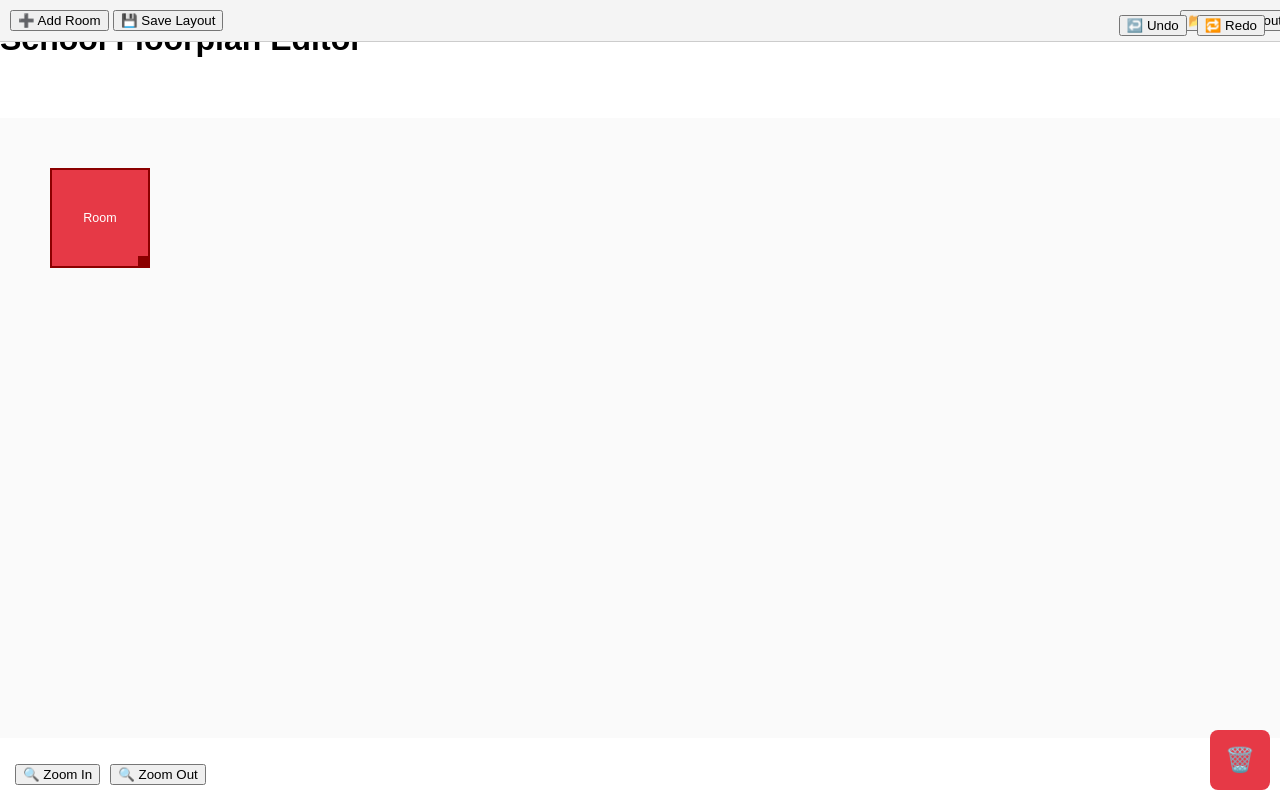
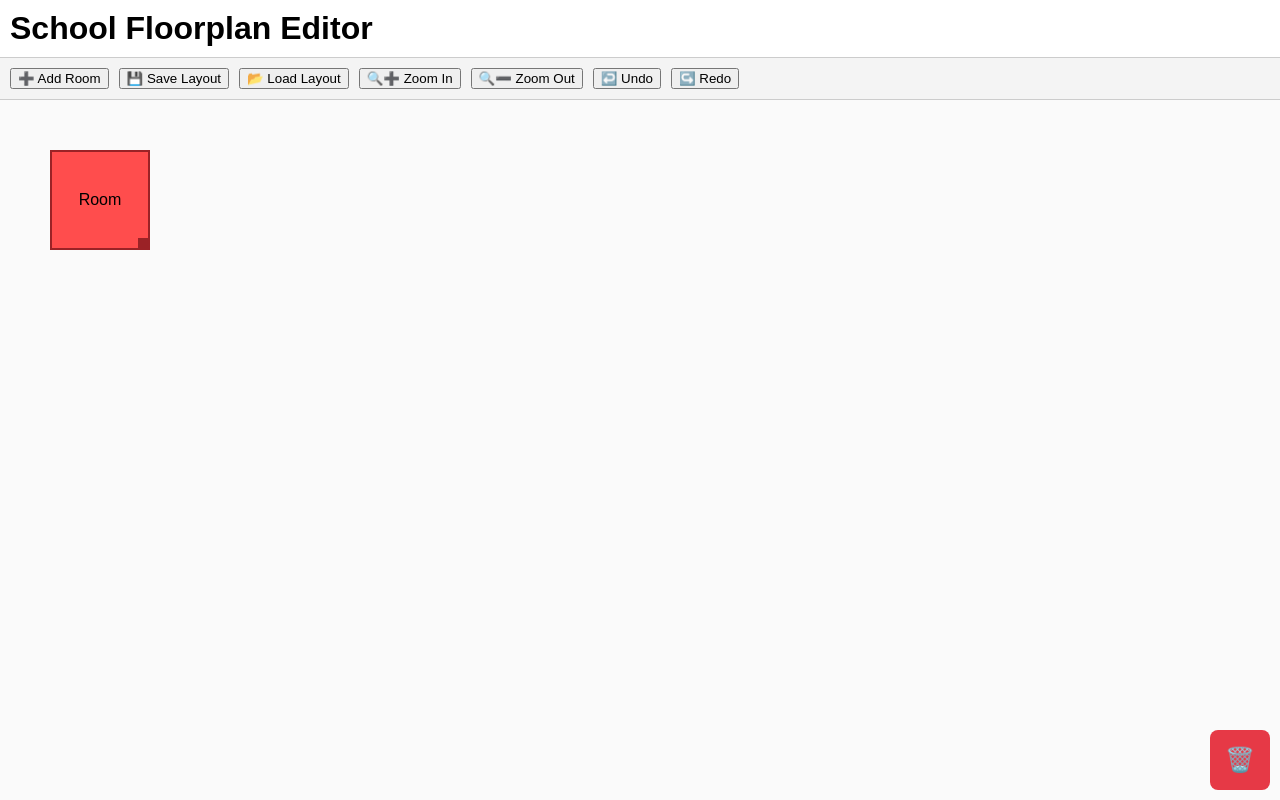
Before and after one commit to mrslymore/schooldiagram, a plain HTML site: page index.html in a window 1280 px wide. Both pictures are taken after a click on the button "➕ Add Room". Drawn offline with Linux system fonts and the light colour scheme.

Commit message:
Update index.html

```diff
--- a/index.html
+++ b/index.html
@@ -10,32 +10,38 @@
       margin: 0;
       padding: 0;
     }
+    h1 {
+      margin: 0;
+      padding: 10px;
+      background: #fff;
+      border-bottom: 1px solid #ccc;
+    }
     #toolbar {
+      display: flex;
+      flex-wrap: wrap;
+      gap: 10px;
       padding: 10px;
       background: #f4f4f4;
       border-bottom: 1px solid #ccc;
-      display: flex;
-      justify-content: space-between;
       align-items: center;
-      position: fixed;
-      top: 0;
-      width: 100%;
-      z-index: 1000;
+    }
+    #floorplan-container {
+      width: 100vw;
+      height: calc(100vh - 100px);
+      overflow: auto;
+      background-color: #fafafa;
+      position: relative;
     }
     #floorplan {
-      width: 100%;
-      height: calc(85vh - 60px); /* Adjusted to account for toolbar height */
+      width: 3000px;
+      height: 2000px;
       position: relative;
-      background-color: #fafafa;
-      overflow: hidden;
-      margin-top: 60px; /* Added space for toolbar */
       transform-origin: top left;
-      transition: transform 0.2s ease;
     }
     .room {
       position: absolute;
-      background-color: #e63946; /* red color */
-      border: 2px solid #8b0000;
+      background-color: #ff4d4d;
+      border: 2px solid #9b2226;
       box-sizing: border-box;
       cursor: move;
       padding: 5px;
@@ -45,15 +51,12 @@
       align-items: center;
       text-align: center;
       white-space: nowrap;
-      font-size: calc(10px + 0.3vw);
-      max-width: 100%;
-      max-height: 100%;
-      color: white;
+      font-size: 16px;
     }
     .resizer {
       width: 10px;
       height: 10px;
-      background: #8b0000;
+      background: #9b2226;
       position: absolute;
       right: 0;
       bottom: 0;
@@ -74,63 +77,65 @@
       border-radius: 8px;
       z-index: 999;
     }
-    #zoom-controls {
-      display: flex;
-      position: fixed;
-      bottom: 10px;
-      left: 10px;
-      z-index: 1000;
-    }
-    #zoom-controls button {
-      margin: 5px;
-    }
-    #undo-redo-controls {
-      display: flex;
-      position: fixed;
-      top: 10px;
-      right: 10px;
-      z-index: 1000;
-    }
-    #undo-redo-controls button {
-      margin: 5px;
-    }
-    #fileInput {
-      display: none;
-    }
   </style>
 </head>
 <body>
   <h1>School Floorplan Editor</h1>
   <div id="toolbar">
-    <div>
-      <button onclick="addRoom()">➕ Add Room</button>
-      <button onclick="saveLayout()">💾 Save Layout</button>
-    </div>
-    <div>
-      <button onclick="loadLayout()">📂 Load Layout</button>
-    </div>
+    <button onclick="addRoom()">➕ Add Room</button>
+    <button onclick="saveLayout()">💾 Save Layout</button>
+    <button onclick="loadLayout()">📂 Load Layout</button>
+    <input type="file" id="fileInput" accept=".json" style="display:none" />
+    <button onclick="zoomIn()">🔍➕ Zoom In</button>
+    <button onclick="zoomOut()">🔍➖ Zoom Out</button>
+    <button onclick="undo()">↩️ Undo</button>
+    <button onclick="redo()">↪️ Redo</button>
   </div>
-  <div id="zoom-controls">
-    <button onclick="zoomIn()">🔍 Zoom In</button>
-    <button onclick="zoomOut()">🔍 Zoom Out</button>
+  <div id="floorplan-container">
+    <div id="floorplan"></div>
   </div>
-  <div id="undo-redo-controls">
-    <button onclick="undo()">↩️ Undo</button>
-    <button onclick="redo()">🔁 Redo</button>
-  </div>
-  <div id="floorplan"></div>
   <div id="trash">🗑️</div>
-
-  <!-- Hidden file input -->
-  <input type="file" id="fileInput" />
 
   <script>
     const floorplan = document.getElementById('floorplan');
     const trash = document.getElementById('trash');
+    const fileInput = document.getElementById('fileInput');
     let scale = 1;
+    let history = [];
+    let historyIndex = -1;
 
-    let undoStack = [];
-    let redoStack = [];
+    function recordHistory() {
+      const snapshot = floorplan.innerHTML;
+      history = history.slice(0, historyIndex + 1);
+      history.push(snapshot);
+      historyIndex++;
+    }
+
+    function undo() {
+      if (historyIndex > 0) {
+        historyIndex--;
+        floorplan.innerHTML = history[historyIndex];
+        reattachListeners();
+      }
+    }
+
+    function redo() {
+      if (historyIndex < history.length - 1) {
+        historyIndex++;
+        floorplan.innerHTML = history[historyIndex];
+        reattachListeners();
+      }
+    }
+
+    function zoomIn() {
+      scale += 0.1;
+      floorplan.style.transform = `scale(${scale})`;
+    }
+
+    function zoomOut() {
+      scale = Math.max(0.1, scale - 0.1);
+      floorplan.style.transform = `scale(${scale})`;
+    }
 
     function addRoom(data = null) {
       const room = document.createElement('div');
@@ -158,8 +163,8 @@
       window.addEventListener('mousemove', (e) => {
         if (!isDragging) return;
         const floorRect = floorplan.getBoundingClientRect();
-        let newLeft = e.clientX - floorRect.left - dragOffsetX;
-        let newTop = e.clientY - floorRect.top - dragOffsetY;
+        let newLeft = (e.clientX - floorRect.left - dragOffsetX) / scale;
+        let newTop = (e.clientY - floorRect.top - dragOffsetY) / scale;
 
         const snapMargin = 10;
         const roomW = room.offsetWidth;
@@ -183,24 +188,12 @@
 
         room.style.left = newLeft + 'px';
         room.style.top = newTop + 'px';
-        updateTextSize(room);
       });
 
-      window.addEventListener('mouseup', (e) => {
+      window.addEventListener('mouseup', () => {
         isDragging = false;
         room.style.zIndex = '';
-
-        const trashRect = trash.getBoundingClientRect();
-        const roomRect = room.getBoundingClientRect();
-        const overlap = !(roomRect.right < trashRect.left ||
-                          roomRect.left > trashRect.right ||
-                          roomRect.bottom < trashRect.top ||
-                          roomRect.top > trashRect.bottom);
-
-        if (overlap) {
-          room.remove();
-          trackAction('remove', room);
-        }
+        recordHistory();
       });
 
       const resizer = document.createElement('div');
@@ -217,79 +210,46 @@
       window.addEventListener('mousemove', (e) => {
         if (!isResizing) return;
         const rect = room.getBoundingClientRect();
-        const floorRect = floorplan.getBoundingClientRect();
-        const newWidth = e.clientX - rect.left;
-        const newHeight = e.clientY - rect.top;
+        const newWidth = (e.clientX - rect.left) / scale;
+        const newHeight = (e.clientY - rect.top) / scale;
         room.style.width = newWidth + 'px';
         room.style.height = newHeight + 'px';
-        updateTextSize(room);
+
+        // Shrink text if it overflows
+        let fontSize = 16;
+        while (room.scrollWidth > room.clientWidth || room.scrollHeight > room.clientHeight) {
+          fontSize--;
+          if (fontSize < 8) break;
+          room.style.fontSize = fontSize + 'px';
+        }
       });
 
       window.addEventListener('mouseup', () => {
         isResizing = false;
+        recordHistory();
       });
 
       floorplan.appendChild(room);
-      updateTextSize(room); // Update font size based on the room's size
-      trackAction('add', room);
+      recordHistory();
     }
 
-    function updateTextSize(room) {
-      const fontSize = Math.min(room.offsetWidth / 8, room.offsetHeight / 8, 18);
-      room.style.fontSize = fontSize + 'px';
-    }
-
-    function zoomIn() {
-      scale += 0.1;
-      applyZoom();
-    }
-
-    function zoomOut() {
-      scale -= 0.1;
-      applyZoom();
-    }
-
-    function applyZoom() {
-      // Prevent zooming too far out
-      if (scale < 0.5) scale = 0.5;
-      floorplan.style.transform = `scale(${scale})`;
-    }
-
-    function trackAction(action, room) {
-      undoStack.push({ action, room });
-      redoStack = [];
-    }
-
-    function undo() {
-      const lastAction = undoStack.pop();
-      if (!lastAction) return;
-
-      if (lastAction.action === 'add') {
-        lastAction.room.remove();
-        redoStack.push(lastAction);
-      } else if (lastAction.action === 'remove') {
-        addRoom(lastAction.room);
-        redoStack.push(lastAction);
-      }
-    }
-
-    function redo() {
-      const lastUndoneAction = redoStack.pop();
-      if (!lastUndoneAction) return;
-
-      if (lastUndoneAction.action === 'add') {
-        addRoom(lastUndoneAction.room);
-        undoStack.push(lastUndoneAction);
-      } else if (lastUndoneAction.action === 'remove') {
-        lastUndoneAction.room.remove();
-        undoStack.push(lastUndoneAction);
-      }
+    function reattachListeners() {
+      document.querySelectorAll('.room').forEach(room => {
+        floorplan.removeChild(room);
+        addRoom({
+          left: room.style.left,
+          top: room.style.top,
+          width: room.style.width,
+          height: room.style.height,
+          text: room.innerText.trim()
+        });
+      });
     }
 
     function saveLayout() {
       const rooms = document.querySelectorAll('.room');
       const layout = {
-        version: "1.0",
+        version: "1.1",
         rooms: Array.from(rooms).map(room => ({
           left: room.style.left,
           top: room.style.top,
@@ -298,7 +258,6 @@
           text: room.innerText.trim()
         }))
       };
-
       const blob = new Blob([JSON.stringify(layout, null, 2)], { type: 'application/json' });
       const url = URL.createObjectURL(blob);
       const a = document.createElement('a');
@@ -309,26 +268,25 @@
     }
 
     function loadLayout() {
-      document.getElementById('fileInput').click();
+      fileInput.click();
     }
 
-    document.getElementById('fileInput').addEventListener('change', (e) => {
+    fileInput.addEventListener('change', (e) => {
       const file = e.target.files[0];
       if (!file) return;
-
       const reader = new FileReader();
       reader.onload = (event) => {
         try {
           const data = JSON.parse(event.target.result);
-          floorplan.innerHTML = '';
-
-          if (data.version === "1.0" && Array.isArray(data.rooms)) {
+          if (data.version && Array.isArray(data.rooms)) {
+            floorplan.innerHTML = '';
             data.rooms.forEach(room => addRoom(room));
+            recordHistory();
           } else {
-            alert("Unsupported or invalid layout version.");
+            alert("Invalid layout format.");
           }
-        } catch (err) {
-          alert('Invalid file format.');
+        } catch {
+          alert("Failed to load layout.");
         }
       };
       reader.readAsText(file);
```
